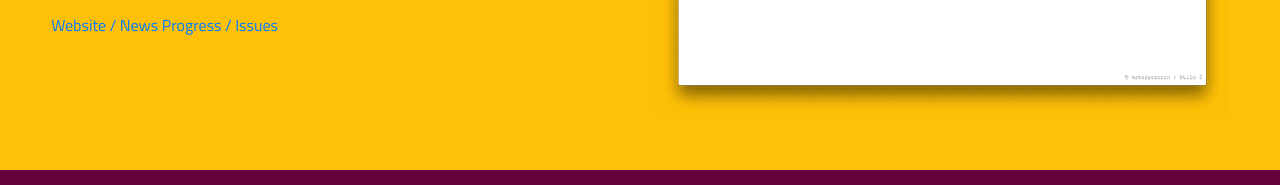
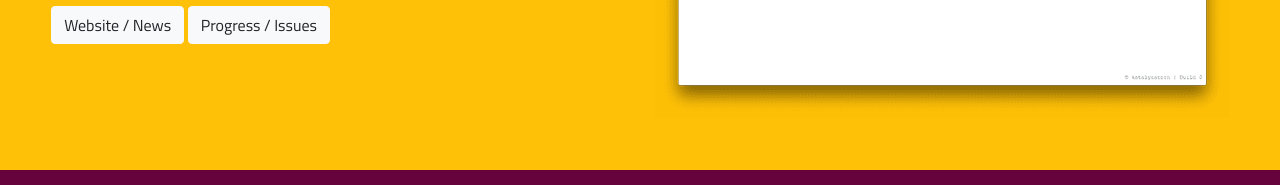
Before and after one commit to vaginessa/ColorWebsite, a plain HTML site: page index.html in a window 1280 px wide. Shown: the part 615-800 px from the top of the page. Drawn offline with nearby package versions, Linux system fonts and the light colour scheme.

Commit message:
Fix button classes

```diff
--- a/index.html
+++ b/index.html
@@ -43,8 +43,8 @@
               <p class="project-description">
                 A web app for Game Managers to organise and manage their players and campaigns for games like DnD&trade;
               </p>
-              <a href="https://copper.katalysatorn.xyz" class="btn-btn-light">Website / News</a>
-              <a href="https://github.com/katalysatorn/CopperCask-Website/issues" class="btn-btn-light">Progress / Issues</a>
+              <a href="https://copper.katalysatorn.xyz" class="btn btn-light">Website / News</a>
+              <a href="https://github.com/katalysatorn/CopperCask-Website/issues" class="btn btn-light">Progress / Issues</a>
             </div>
             <div class="col-sm-12 col-md-6"><img class="project-image" src="./assets/images/coppercask.png" alt="CopperCask" /></div>
           </div>
```
